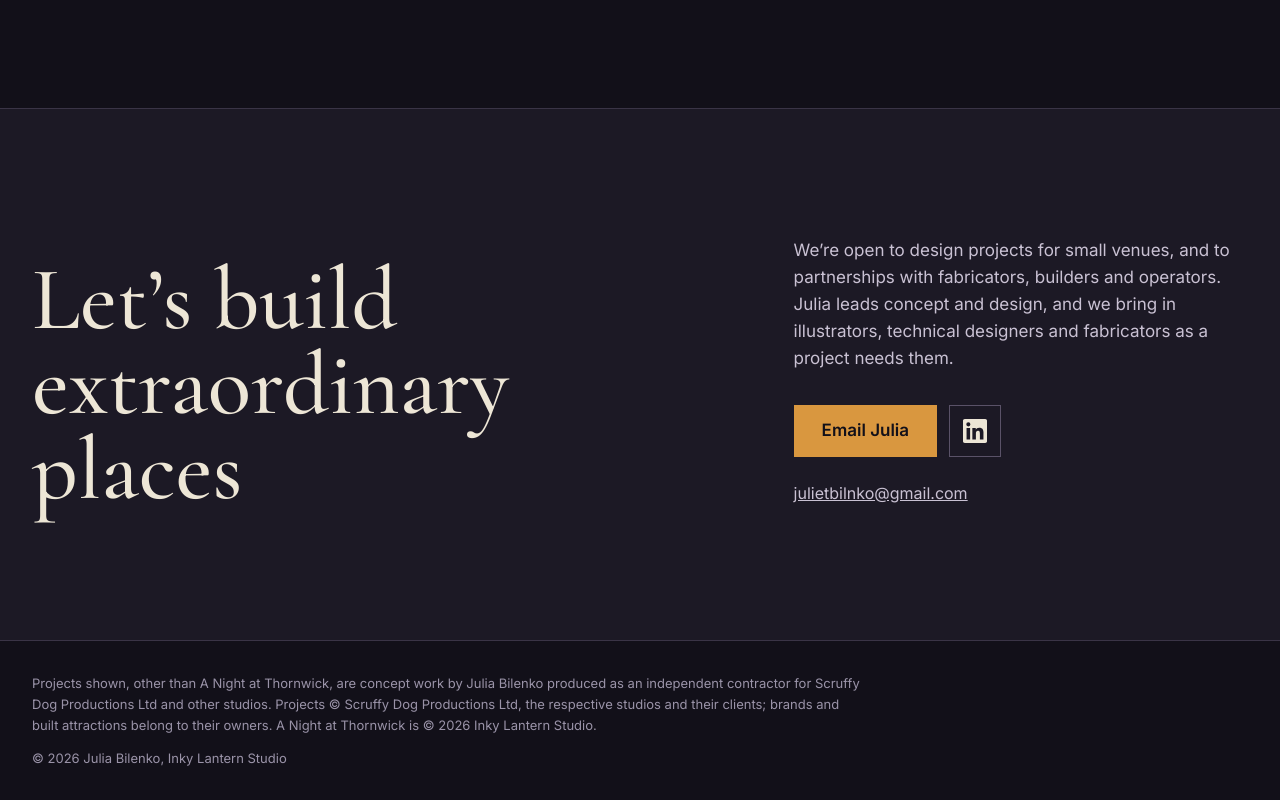
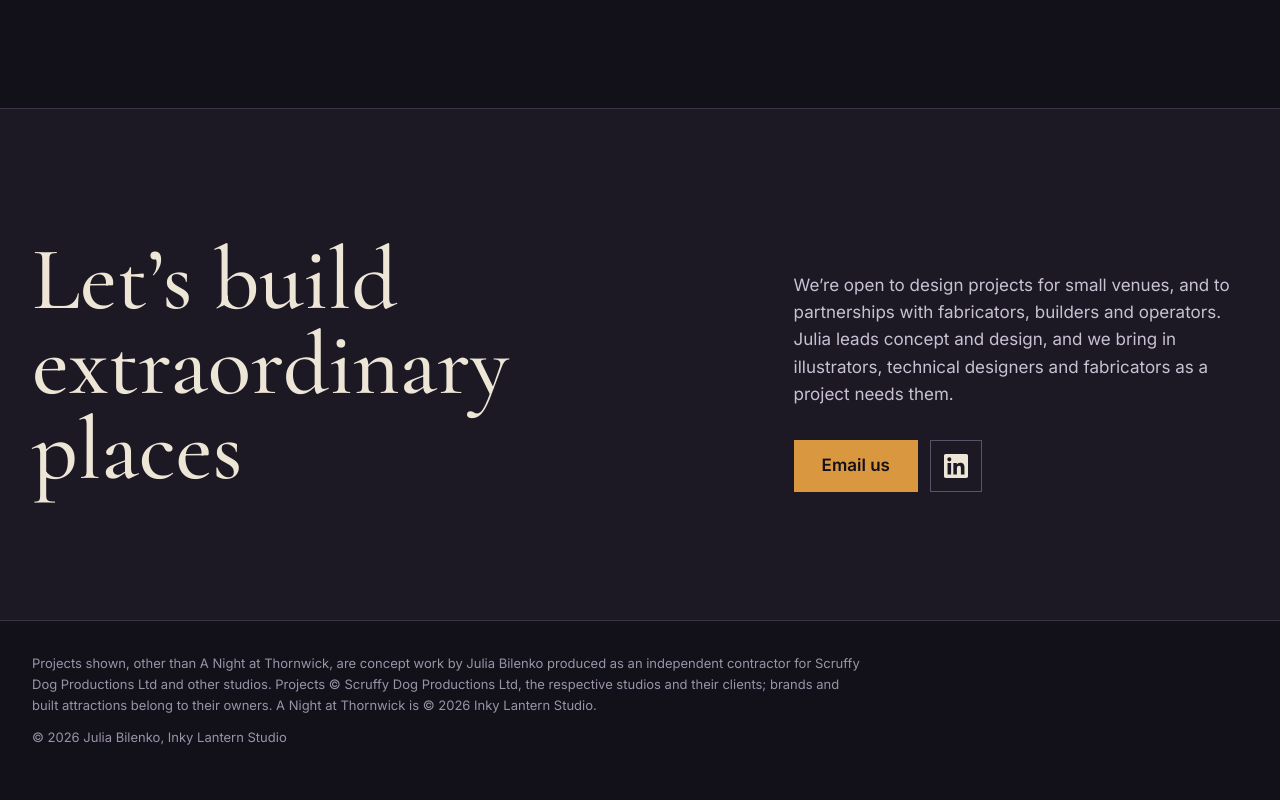
Before and after one commit to julblnk-web/inkylantern, a plain HTML site: page index.html in a window 1280 px wide. Shown: the part 9544-10344 px from the top of the page. Drawn offline with nearby package versions, Linux system fonts and the light colour scheme.

Commit message:
Contact: remove visible email address, keep the Email us button
Co-Authored-By: Claude Fable 5.2 <noreply@anthropic.com>

```diff
--- a/index.html
+++ b/index.html
@@ -164,9 +164,6 @@ figcaption{margin-top:8px;font-size:14px;color:var(--muted);line-height:1.45}
 .contact .btn{min-height:52px;padding:0 28px}
 .contact .social{display:grid;place-items:center;width:52px;height:52px;border:1px solid var(--line-2);color:var(--text)}
 .contact .social:hover{color:var(--amber);border-color:var(--amber)}
-.contact .addr{margin-top:18px;font-size:16px;overflow-wrap:anywhere}
-.contact .addr a{display:inline-block;padding-block:6px;color:var(--soft)}
-.contact .addr a:hover{color:var(--amber)}
 
 footer{border-top:1px solid var(--line)}
 footer .wrap{padding-block:32px;display:flex;flex-direction:column;gap:12px;font-size:13px;color:var(--muted)}
@@ -441,10 +438,9 @@ footer p:first-child{max-width:64em}
 <div class="side">
 <p>We’re open to design projects for small venues, and to partnerships with fabricators, builders and operators. Julia leads concept and design, and we bring in illustrators, technical designers and fabricators as a project needs them.</p>
 <div class="actions">
-<a href="mailto:julietbilnko@gmail.com" class="btn">Email Julia</a>
+<a href="mailto:julietbilnko@gmail.com" class="btn">Email us</a>
 <a class="social" href="https://www.linkedin.com/in/julia-bilenko" aria-label="Julia Bilenko on LinkedIn"><svg width="24" height="24" viewBox="0 0 24 24" fill="currentColor" aria-hidden="true"><path d="M20.447 20.452h-3.554v-5.569c0-1.328-.027-3.037-1.852-3.037-1.853 0-2.136 1.445-2.136 2.939v5.667H9.351V9h3.414v1.561h.046c.477-.9 1.637-1.85 3.37-1.85 3.601 0 4.267 2.37 4.267 4.455v6.286zM5.337 7.433a2.062 2.062 0 1 1 0-4.125 2.062 2.062 0 0 1 0 4.125zM7.119 20.452H3.555V9h3.564v11.452zM22.225 0H1.771C.792 0 0 .774 0 1.729v20.542C0 23.227.792 24 1.771 24h20.451C23.2 24 24 23.227 24 22.271V1.729C24 .774 23.2 0 22.222 0h.003z"/></svg></a>
 </div>
-<p class="addr"><a href="mailto:julietbilnko@gmail.com">julietbilnko@gmail.com</a></p>
 </div>
 </div>
 </section>
```
Also changed, not shown: 1 other file.
